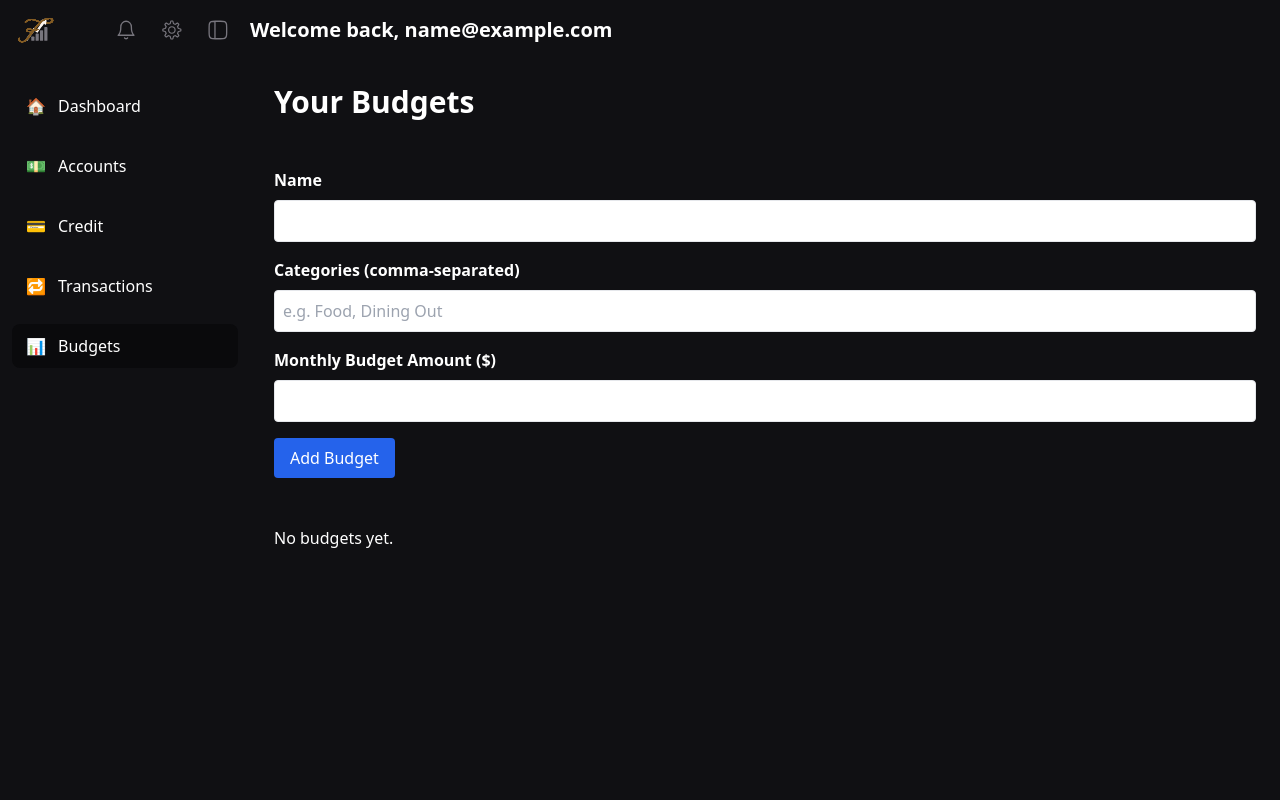
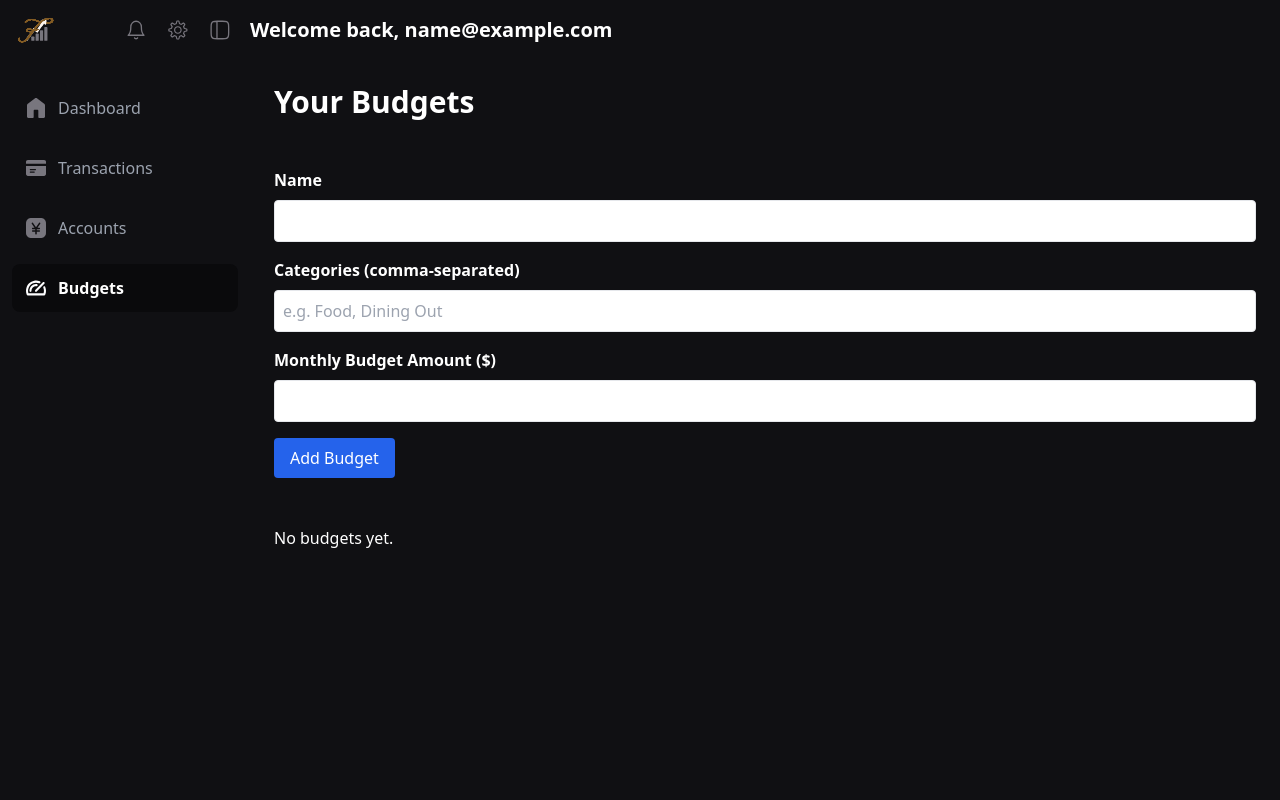
Before and after one commit to xavierAshkar/findash-mvp, a Django app: page /budgets/ in a window 1280 px wide. Run offline with Django 5.2, Linux system fonts and the light colour scheme; the visitor is signed in with stand-in values (Sample User, id 1); data that the repository does not hold is empty; parts of the project's set-up code (start-up, migrations or seed data) failed here and were passed over; some libraries are stand-ins or nearby versions.

Commit message:
Refactor base_app.html toward final design from figma, fix transition bugs when expanding and collapsing left nav

```diff
--- a/core/urls.py
+++ b/core/urls.py
@@ -14,11 +14,9 @@ urlpatterns = [
     # Dashboard view (main post-login homepage)
     path('dashboard/', views.dashboard, name='dashboard'),
 
-    # Cash accounts view
-    path("cash/", views.cash_accounts, name="cash_accounts"),
+    # Accounts view
+    path("accounts/", views.accounts_view, name="accounts"),
 
-    # Credit accounts view
-    path("credit/", views.credit_accounts, name="credit_accounts"),
 
     # Transactions view
     path("transactions/", views.transactions, name="transactions"),
--- a/core/views.py
+++ b/core/views.py
@@ -43,19 +43,11 @@ def dashboard(request):
     })
 
 @login_required
-def cash_accounts(request):
-    accounts = Account.objects.filter(
-        plaid_item__user=request.user,
-            type="depository",
-            subtype__in=["checking", "savings"])
-    return render(request, "core/cash_accounts.html", {"accounts": accounts})
-
-@login_required
-def credit_accounts(request):
-    accounts = Account.objects.filter(
-        plaid_item__user=request.user,
-        type="credit")
-    return render(request, "core/credit_accounts.html", {"accounts": accounts})
+def accounts_view(request):
+    accounts = Account.objects.filter(plaid_item__user=request.user)
+    return render(request, "core/accounts.html", {
+        "accounts": accounts,
+    })
 
 @login_required
 def transactions(request):
--- a/templates/base_app.html
+++ b/templates/base_app.html
@@ -3,13 +3,15 @@
 <html lang="en">
   {% load static %}
   <head>
-  <meta charset="UTF-8">
+    <meta charset="UTF-8" />
     <title>{% block title %}Findash{% endblock %}</title>
 
     <!-- Load Tailwind CDN -->
     <script src="https://cdn.tailwindcss.com"></script>
     <style>
-    [x-cloak] { display: none !important; }
+      [x-cloak] {
+        display: none !important;
+      }
     </style>
     <!-- Define your custom colors -->
     <script>
@@ -17,22 +19,26 @@
         theme: {
           extend: {
             colors: {
-            primaryBg: '#101013',
-            sidebarBg: '#101013',
-            cardBg: '#1e293b',
-            hoverBg: '#0A0A0C',
-            hoverBorder: '#28282C',
-            accent: '#4f46e5',
-            textMain: '#ffffff',
-            textSubtle: '#9ca3af',
-          }
-        }
-      }
+              primaryBg: "#101013",
+              sidebarBg: "#101013",
+              cardHeader: "#1e293b",
+              cardBg: "#1e293b",
+              hoverBg: "#0A0A0C",
+              hoverBorder: "#78767E",
+              accent: "#4f46e5",
+              textMain: "#ffffff",
+              textSubtle: "#78767E",
+            },
+          },
+        },
       };
     </script>
     <!-- ✅ Optional libraries -->
     <script src="https://unpkg.com/htmx.org@1.9.2"></script>
-  <script src="https://cdn.jsdelivr.net/npm/alpinejs@3.x.x/dist/cdn.min.js" defer></script>
+    <script
+      src="https://cdn.jsdelivr.net/npm/alpinejs@3.x.x/dist/cdn.min.js"
+      defer
+    ></script>
   </head>
   <body
     x-data="{
@@ -43,33 +49,32 @@
   >
     <div x-cloak>
       <div class="flex h-screen overflow-hidden">
-
         <!-- Sidebar -->
         <aside
           x-cloak
           :class="sidebarOpen ? 'w-[250px]' : 'w-[72px]'"
-      class="bg-sidebarBg h-full px-[12px] transition-all duration-200 relative flex flex-col items-center"
+          class="bg-sidebarBg h-full px-[12px] transition-all duration-200 relative flex flex-col items-start"
         >
-
           <!-- Logo Row -->
-    <div class="w-full h-[60px] flex items-center justify-between pl-[6px]">
+          <div
+            class="w-full h-[60px] flex items-center justify-between pl-[6px]"
+          >
             <!-- Logo with hover-triggered expand button -->
-      <div class="relative group w-[36px] h-[36px] flex items-center justify-center">
+            <div
+              class="relative group w-[36px] h-[36px] flex items-center justify-center"
+            >
               <img
                 src="{% static 'icons/logo.svg' %}"
                 alt="Logo"
-          :class="sidebarOpen ? 'opacity-100' : 'transition group-hover:opacity-0'"
-          class="w-[36px] h-[36px]"
+                :class="sidebarOpen ? 'opacity-100' : 'group-hover:opacity-0'"
+                class="w-[36px] h-[36px] flex-shrink-0"
               />
 
               <!-- Expand button (shown only when collapsed + hovered) -->
               <button
                 @click="sidebarOpen = true"
                 x-show="!sidebarOpen"
-          class="absolute inset-0 flex items-center justify-center
-                rounded-full border-[2px] border-transparent
-                hover:border-hoverBorder hover:shadow-lg
-                transition cursor-pointer opacity-0 group-hover:opacity-100"
+                class="absolute inset-0 flex items-center justify-center rounded-full border-[2px] border-transparent hover:border-hoverBorder hover:shadow-lg transition cursor-pointer opacity-0 group-hover:opacity-100"
               >
                 <img
                   src="{% static 'icons/collapse.svg' %}"
@@ -80,24 +85,32 @@
             </div>
 
             <!-- Sidebar icon buttons (shown only when expanded) -->
-      <div
-        class="flex items-center gap-[6px]"
-        x-show="sidebarOpen"
+            <div class="flex items-center gap-[6px]" x-show="sidebarOpen">
+              <!-- Notifications -->
+              <button
+                class="p-[6px] rounded-full border-[2px] border-transparent hover:bg-hoverBg hover:border-hoverBorder hover:shadow transition"
               >
-        <!-- Notifications -->
-        <button class="p-[8px] rounded-full border-[2px] border-transparent hover:bg-hoverBg hover:border-hoverBorder hover:shadow transition">
-          <img src="{% static 'icons/notifications.svg' %}" class="w-5 h-5" />
+                <img
+                  src="{% static 'icons/notifications.svg' %}"
+                  class="w-5 h-5"
+                />
               </button>
 
               <!-- Settings -->
-        <button class="p-[8px] rounded-full border-[2px] border-transparent hover:bg-hoverBg hover:border-hoverBorder hover:shadow transition">
-          <img src="{% static 'icons/settings.svg' %}" alt="Settings" class="w-5 h-5" />
+              <button
+                class="p-[6px] rounded-full border-[2px] border-transparent hover:bg-hoverBg hover:border-hoverBorder hover:shadow transition"
+              >
+                <img
+                  src="{% static 'icons/settings.svg' %}"
+                  alt="Settings"
+                  class="w-5 h-5"
+                />
               </button>
 
               <!-- Collapse -->
               <button
                 @click="sidebarOpen = false"
-          class="p-[8px] rounded-full border-[2px] border-transparent hover:bg-hoverBg hover:border-hoverBorder hover:shadow transition cursor-pointer"
+                class="p-[6px] rounded-full border-[2px] border-transparent hover:bg-hoverBg hover:border-hoverBorder hover:shadow transition cursor-pointer"
               >
                 <img
                   src="{% static 'icons/collapse.svg' %}"
@@ -109,40 +122,125 @@
           </div>
 
           <!-- Navigation -->
-    <nav class="mt-6 flex flex-col space-y-4 w-full">
-      <a href="{% url 'core:dashboard' %}"
-        class="flex items-center gap-3 px-3 py-2 rounded-lg border-[2px] border-transparent hover:bg-hoverBg hover:border-hoverBorder hover:shadow transition
-                {% if request.path == '/dashboard/' %}bg-hoverBg{% endif %}">
-        <span>🏠</span>
-        <span x-show="sidebarOpen" class="transition-all duration-300">Dashboard</span>
+          <nav class="mt-6 flex flex-col space-y-[12px] w-full">
+            <a
+              href="{% url 'core:dashboard' %}"
+              class="flex items-center w-full px-[12px] h-[48px] rounded-lg border-[2px] border-transparent hover:bg-hoverBg hover:border-hoverBorder hover:shadow transition {% if request.path == '/dashboard/' %}bg-hoverBg{% endif %}"
+            >
+              <div
+                class="w-[20px] h-[20px] flex items-center justify-center flex-shrink-0"
+              >
+                {% if request.path == '/dashboard/' %}
+                <img
+                  src="{% static 'icons/dashboard_icon_highlight.svg' %}"
+                  alt="Dashboard"
+                  class="w-[24px] h-5"
+                />
+                {% else %}
+                <img
+                  src="{% static 'icons/dashboard_icon.svg' %}"
+                  alt="Dashboard"
+                  class="w-5 h-5"
+                />
+                {% endif %}
+              </div>
+
+              <span
+                :class="sidebarOpen ? 'opacity-100 w-auto ml-3' : 'opacity-0 w-0 ml-0'"
+                class="transition-all duration-300 overflow-hidden whitespace-nowrap {% if request.path == '/dashboard/' %}text-primary font-semibold{% else %}text-gray-400{% endif %}"
+              >
+                Dashboard
+              </span>
             </a>
 
-      <a href="{% url 'core:cash_accounts' %}"
-        class="flex items-center gap-3 px-3 py-2 rounded-lg border-[2px] border-transparent hover:bg-hoverBg hover:border-hoverBorder hover:shadow transition
-                {% if request.path == '/cash/' %}bg-hoverBg{% endif %}">
-        <span>💵</span>
-        <span x-show="sidebarOpen" class="transition-all duration-300">Accounts</span>
+            <a
+              href="{% url 'core:transactions' %}"
+              class="flex items-center w-full px-[12px] h-[48px] rounded-lg border-[2px] border-transparent hover:bg-hoverBg hover:border-hoverBorder hover:shadow transition {% if request.path == '/transactions/' %}bg-hoverBg{% endif %}"
+            >
+              <div
+                class="w-[20px] h-[20px] flex items-center justify-center flex-shrink-0"
+              >
+                {% if request.path == '/transactions/' %}
+                <img
+                  src="{% static 'icons/transactions_icon_highlight.svg' %}"
+                  alt="Transactions"
+                  class="w-5 h-5"
+                />
+                {% else %}
+                <img
+                  src="{% static 'icons/transactions_icon.svg' %}"
+                  alt="Transactions"
+                  class="w-5 h-5"
+                />
+                {% endif %}
+              </div>
+
+              <span
+                :class="sidebarOpen ? 'opacity-100 w-auto ml-3' : 'opacity-0 w-0 ml-0'"
+                class="transition-all duration-300 overflow-hidden whitespace-nowrap {% if request.path == '/transactions/' %}text-primary font-semibold{% else %}text-gray-400{% endif %}"
+              >
+                Transactions
+              </span>
             </a>
 
-      <a href="{% url 'core:credit_accounts' %}"
-        class="flex items-center gap-3 px-3 py-2 rounded-lg border-[2px] border-transparent hover:bg-hoverBg hover:border-hoverBorder hover:shadow transition
-                {% if request.path == '/credit/' %}bg-hoverBg{% endif %}">
-        <span>💳</span>
-        <span x-show="sidebarOpen" class="transition-all duration-300">Credit</span>
+            <a
+              href="{% url 'core:accounts' %}"
+              class="flex items-center w-full px-[12px] h-[48px] rounded-lg border-[2px] border-transparent hover:bg-hoverBg hover:border-hoverBorder hover:shadow transition {% if request.path == '/accounts/' %}bg-hoverBg{% endif %}"
+            >
+              <div
+                class="w-[20px] h-[20px] flex items-center justify-center flex-shrink-0"
+              >
+                {% if request.path == '/accounts/' %}
+                <img
+                  src="{% static 'icons/accounts_icon_highlight.svg' %}"
+                  alt="Accounts"
+                  class="w-5 h-5"
+                />
+                {% else %}
+                <img
+                  src="{% static 'icons/accounts_icon.svg' %}"
+                  alt="Accounts"
+                  class="w-5 h-5"
+                />
+                {% endif %}
+              </div>
+
+              <span
+                :class="sidebarOpen ? 'opacity-100 w-auto ml-3' : 'opacity-0 w-0 ml-0'"
+                class="transition-all duration-300 overflow-hidden whitespace-nowrap {% if request.path == '/accounts/' %}text-primary font-semibold{% else %}text-gray-400{% endif %}"
+              >
+                Accounts
+              </span>
             </a>
 
-      <a href="{% url 'core:transactions' %}"
-        class="flex items-center gap-3 px-3 py-2 rounded-lg border-[2px] border-transparent hover:bg-hoverBg hover:border-hoverBorder hover:shadow transition
-                {% if request.path == '/transactions/' %}bg-hoverBg{% endif %}">
-        <span>🔁</span>
-        <span x-show="sidebarOpen" class="transition-all duration-300">Transactions</span>
-      </a>
+            <a
+              href="{% url 'core:budgets' %}"
+              class="flex items-center w-full px-[12px] h-[48px] rounded-lg border-[2px] border-transparent hover:bg-hoverBg hover:border-hoverBorder hover:shadow transition {% if request.path == '/budgets/' %}bg-hoverBg{% endif %}"
+            >
+              <div
+                class="w-[20px] h-[20px] flex items-center justify-center flex-shrink-0"
+              >
+                {% if request.path == '/budgets/' %}
+                <img
+                  src="{% static 'icons/budgets_icon_highlight.svg' %}"
+                  alt="Budgets"
+                  class="w-5 h-5"
+                />
+                {% else %}
+                <img
+                  src="{% static 'icons/budgets_icon.svg' %}"
+                  alt="Budgets"
+                  class="w-5 h-5"
+                />
+                {% endif %}
+              </div>
 
-      <a href="{% url 'core:budgets' %}"
-        class="flex items-center gap-3 px-3 py-2 rounded-lg border-[2px] border-transparent hover:bg-hoverBg hover:border-hoverBorder hover:shadow transition
-                {% if request.path == '/budgets/' %}bg-hoverBg{% endif %}">
-        <span>📊</span>
-        <span x-show="sidebarOpen" class="transition-all duration-300">Budgets</span>
+              <span
+                :class="sidebarOpen ? 'opacity-100 w-auto ml-3' : 'opacity-0 w-0 ml-0'"
+                class="transition-all duration-300 overflow-hidden whitespace-nowrap {% if request.path == '/budgets/' %}text-primary font-semibold{% else %}text-gray-400{% endif %}"
+              >
+                Budgets
+              </span>
             </a>
           </nav>
         </aside>
@@ -151,7 +249,9 @@
         <div class="flex-1 flex flex-col">
           <!-- Header -->
           <header class="bg-primaryBg h-[60px] flex items-center">
-        <h1 class="text-xl font-semibold">Welcome back, {{ request.user.first_name|default:request.user.email }}</h1>
+            <h1 class="text-xl font-semibold">
+              Welcome back, {{request.user.first_name|default:request.user.email }}
+            </h1>
           </header>
 
           <!-- Body Content -->
@@ -160,8 +260,6 @@
           </main>
         </div>
       </div>
-
-  </div>
     </div>
   </body>
 </html>
```
Also changed, not shown: core/templates/core/accounts.html (added, +56 -0 lines), core/static/icons/accounts_icon.svg (added), core/static/icons/accounts_icon_highlight.svg (added), core/static/icons/budgets_icon.svg (added), core/static/icons/budgets_icon_highlight.svg (added), core/static/icons/dashboard_icon.svg (added), core/static/icons/dashboard_icon_highlight.svg (added), core/static/icons/transactions_icon.svg (added), core/static/icons/transactions_icon_highlight.svg (added). Lines whose indentation alone changed are shown as unchanged.
